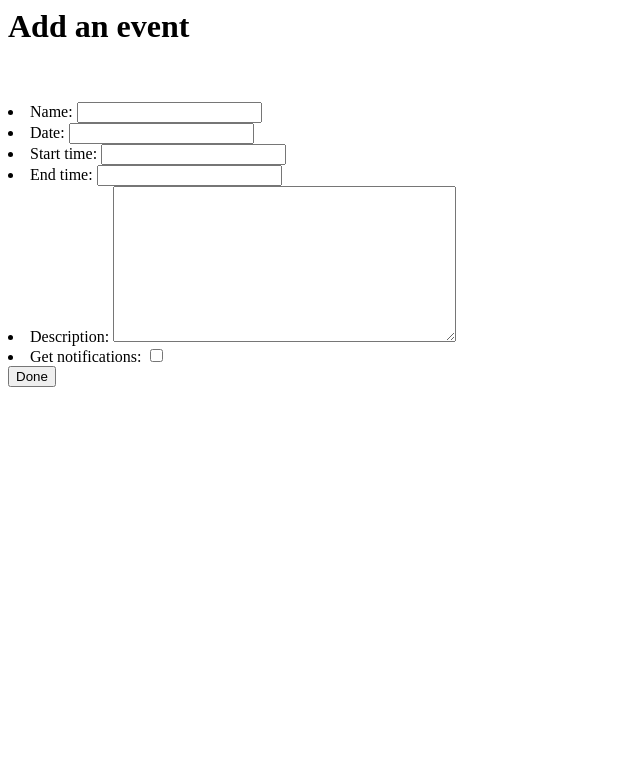
After one commit to im-v2k/StudentPal, a Django app: page /new_event/ in a window 1280 px wide. The commit adds this page. Shown: the top 783 px of the page, without its empty margins (0-640 px from the left). Run offline with Django 3.2, Linux system fonts and the light colour scheme.

Commit message:
forms in schedule

```diff
--- a/StudentPal/urls.py
+++ b/StudentPal/urls.py
@@ -23,4 +23,5 @@ urlpatterns = [
     url(r'^admin/', admin.site.urls),
     url(r'', include('home.urls')),
     url(r'', include('userinfo.urls')),
+    url(r'', include('schedule.urls')),
 ]
--- a/home/templates/home/home.html
+++ b/home/templates/home/home.html
@@ -13,6 +13,9 @@
       {% endif %}
       <a href="{% url 'logout' %}">logout</a>
       <a href="{% url 'user_info' %}">info</a>
+      <a href="{% url 'perfomance' %}">perfomance</a>
+      <a href="{% url 'events' %}">schedule</a>
+      <a href="{% url 'groups' %}">groups</a>
       {% if user.is_superuser %}
         <br>
         Go to <a href="{% url 'admin:index' %}">admin</a> site.
--- /dev/null
+++ b/schedule/forms.py
@@ -0,0 +1,46 @@
+from django import forms
+
+class event_details(forms.Form):
+	name = forms.CharField(max_length=30)
+	date = forms.DateField()
+	start_time = forms.DateTimeField()
+	end_time = forms.DateTimeField()
+	description = forms.CharField(widget=forms.Textarea)
+	get_notifications = forms.BooleanField(widget=forms.CheckboxInput)
+
+	def clean(self):
+		cleaned_data = super(event_details,self).clean()
+		name = cleaned_data.get('name')
+		date = cleaned_data.get('date')
+		start_time = cleaned_data.get('start_time')
+		end_time = cleaned_data.get('end_time')
+		description = cleaned_data.get('description')
+		if not name and not date and not start_time and not end_time and not description:
+			raise forms.ValidationError('This has to be filled')
+
+class update_details(forms.Form):
+	name = forms.CharField(max_length=30)
+	date = forms.DateField()
+	start_time = forms.DateTimeField()
+	end_time = forms.DateTimeField()
+	description = forms.CharField(widget=forms.Textarea)
+	get_notifications = forms.BooleanField(widget=forms.CheckboxInput)
+
+	def clean(self):
+		cleaned_data = super(update_details,self).clean()
+		name = cleaned_data.get('name')
+		date = cleaned_data.get('date')
+		start_time = cleaned_data.get('start_time')
+		end_time = cleaned_data.get('end_time')
+		description = cleaned_data.get('description')
+		if not name and not date and not start_time and not end_time and not description:
+			raise forms.ValidationError('This has to be filled')
+
+class delete_details(forms.Form):
+	name = forms.CharField(max_length=30)
+
+	def clean(self):
+		cleaned_data = super(delete_details,self).clean()
+		name = cleaned_data.get('name')
+		if not name:
+			raise forms.ValidationError('This has to be filled')
--- a/schedule/models.py
+++ b/schedule/models.py
@@ -1,4 +1 @@
 from django.db import models
-
-class Event(models.Model):
-    pass
--- /dev/null
+++ b/schedule/templates/schedule/new_event.html
@@ -0,0 +1,11 @@
+<html>
+<title> Schedule </title>
+<body>
+	<h1> Add an event </h1> <br> <br>
+	<form method="post">
+	{% csrf_token %}
+	{{ form.as_ul }}
+	<button type="submit"> Done </button>
+	</form>
+</body>
+</html>
--- /dev/null
+++ b/schedule/urls.py
@@ -0,0 +1,9 @@
+from django.conf.urls import url
+from schedule import views as sched_views
+
+urlpatterns = [
+	url(r'^events/$',sched_views.events,name = 'events'),
+	url(r'^new_event/$',sched_views.new_event,name = 'new_event'),
+	url(r'^update_event/$',sched_views.update_event,name = 'update_event'),
+	url(r'^delete_event/$',sched_views.delete_event,name = 'delete_event'),
+]
--- a/schedule/views.py
+++ b/schedule/views.py
@@ -1,3 +1,14 @@
 from django.shortcuts import render
+from .forms import *
 
-# Create your views here.
+def events(request):
+	return render(request,'schedule/events.html')
+def new_event(request):
+	form = event_details()
+	return render(request,'schedule/new_event.html',{'form' : form})
+def update_event(request):
+	form = update_details()
+	return render(request,'schedule/update_event.html',{'form' : form})
+def delete_event(request):
+	form = delete_details()
+	return render(request,'schedule/delete_event.html',{'form' : form})
--- a/userinfo/templates/userinfo/info.html
+++ b/userinfo/templates/userinfo/info.html
@@ -2,6 +2,7 @@
 <html>
 <title>Personal Info</title>
 <body>
+<center>
     {% if user.is_authenticated %}
         <form>
             Username      : <input type="text" value="{{ user.username }}"><br><br>
@@ -12,9 +13,12 @@
             Date of birth : <input type="text" value="{{ user.profile.dob }}"><br><br>
             Gender        : <input type="text" value="{{ user.profile.gender }}"><br><br>
             About me      : <input type="text" value="{{ user.profile.aboutme }}"><br><br>
+            <button type="submit">Edit</button>
+            <button type="submit">Save</button>
         </form>
     {% else %}
         <a href="{% url 'login' %}">Login</a> to view/change your info.
     {% endif %}
+</center>
 </body>
 </html>
```
Also changed, not shown: performance/templates/perfomance/performance.html (added, +17 -0 lines), schedule/templates/schedule/delete_event.html (added, +11 -0 lines), schedule/templates/schedule/events.html (added, +18 -0 lines), schedule/templates/schedule/update_event.html (added, +11 -0 lines), performance/forms.py (added), performance/urls.py (added), schedule/migrations/0002_delete_event.py (added).
